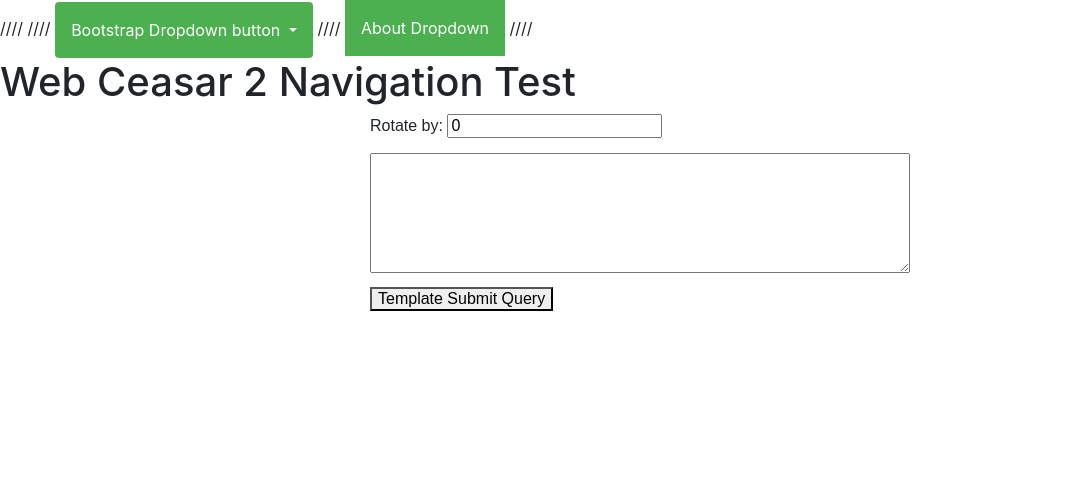
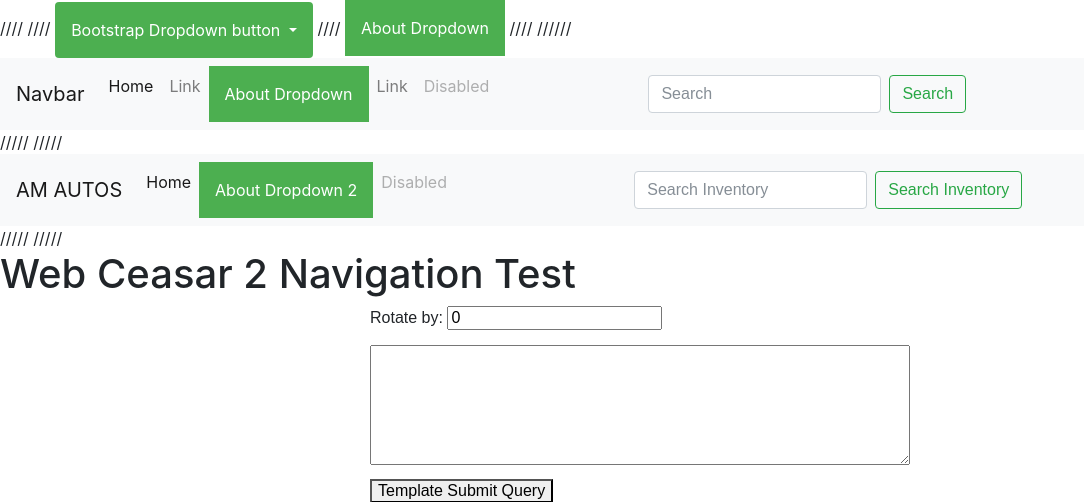
Before and after one commit to sharon-launchcode/web-caesar-2, a Flask app: page / in a window 1280 px wide. Shown: the top 502 px of the page, without its empty margins (0-1084 px from the left). Run offline with Flask 2, Linux system fonts and the light colour scheme; some libraries are stand-ins or nearby versions.

Commit message:
working on navbar

```diff
--- a/static/dropdown.js
+++ b/static/dropdown.js
@@ -36,3 +36,39 @@
         }
       }
     }
+  function testDropdown() {
+      document.getElementById("testDropdownButton").classList.toggle("show");
+  }
+
+  // Close the dropdown if the user clicks outside of it
+  window.onclick = function(event) {
+    if (!event.target.matches('.dropbtn')) {
+
+      var dropdowns = document.getElementsByClassName("dropdown-content");
+      var i;
+      for (i = 0; i < dropdowns.length; i++) {
+        var openDropdown = dropdowns[i];
+        if (openDropdown.classList.contains('show')) {
+          openDropdown.classList.remove('show');
+        }
+      }
+    }
+  }
+  function testDropdown2() {
+    document.getElementById("testDropdownButton2").classList.toggle("show");
+}
+
+// Close the dropdown if the user clicks outside of it
+window.onclick = function(event) {
+  if (!event.target.matches('.dropbtn')) {
+
+    var dropdowns = document.getElementsByClassName("dropdown-content");
+    var i;
+    for (i = 0; i < dropdowns.length; i++) {
+      var openDropdown = dropdowns[i];
+      if (openDropdown.classList.contains('show')) {
+        openDropdown.classList.remove('show');
+      }
+    }
+  }
+}
--- a/templates/base.html
+++ b/templates/base.html
@@ -78,6 +78,90 @@
   </div>
 </div>
 ////
+//////
+<nav class="navbar navbar-expand-lg navbar-light bg-light">
+  <a class="navbar-brand" href="#">Navbar</a>
+  <button class="navbar-toggler" type="button" data-toggle="collapse" data-target="#navbarSupportedContent" aria-controls="navbarSupportedContent" aria-expanded="false" aria-label="Toggle navigation">
+    <span class="navbar-toggler-icon"></span>
+  </button>
+
+  <div class="collapse navbar-collapse" id="navbarSupportedContent">
+    <ul class="navbar-nav mr-auto">
+      <li class="nav-item active">
+        <a class="nav-link" href="#">Home <span class="sr-only">(current)</span></a>
+      </li>
+      <li class="nav-item">
+        <a class="nav-link" href="#">Link</a>
+      </li>
+      <li class="nav-item dropdown">
+
+        <div class="dropdown">
+          <button onclick="testDropdown()" class="dropbtn">About Dropdown</button>
+          <div id="testDropdownButton" class="dropdown-content">
+            <a href="#">Link 1</a>
+            <a href="#">Link 2</a>
+            <a href="#">Link 3</a>
+          </div>
+        </div>
+        <div class="dropdown-menu" aria-labelledby="navbarDropdown">
+          <a class="dropdown-item" href="#">Action</a>
+          <a class="dropdown-item" href="#">Another action</a>
+          <div class="dropdown-divider"></div>
+          <a class="dropdown-item" href="#">Something else here</a>
+        </div>
+      </li>
+      <li class="nav-item">
+        <a class="nav-link" href="#">Link</a>
+      </li>
+      <li class="nav-item">
+        <a class="nav-link disabled" href="#">Disabled</a>
+      </li>
+    </ul>
+    <form class="form-inline my-2 my-lg-0">
+      <input class="form-control mr-sm-2" type="search" placeholder="Search" aria-label="Search">
+      <button class="btn btn-outline-success my-2 my-sm-0" type="submit">Search</button>
+    </form>
+  </div>
+</nav>
+
+/////
+/////
+<nav class="navbar navbar-expand-lg navbar-light bg-light">
+  <a class="navbar-brand" href="/">AM AUTOS</a>
+  <button class="navbar-toggler" type="button" data-toggle="collapse" data-target="#navbarSupportedContent" aria-controls="navbarSupportedContent" aria-expanded="false" aria-label="Toggle navigation">
+    <span class="navbar-toggler-icon"></span>
+  </button>
+
+  <div class="collapse navbar-collapse" id="navbarSupportedContent">
+    <ul class="navbar-nav mr-auto">
+      <li class="nav-item active">
+        <a class="nav-link" href="/">Home <span class="sr-only">(current)</span></a>
+      </li>
+
+      <li class="nav-item dropdown">
+
+        <div class="dropdown">
+          <button onclick="testDropdown2()" class="dropbtn">About Dropdown 2</button>
+          <div id="testDropdownButton2" class="dropdown-content">
+            <a href="#">Contact</a>
+            <a href="#">Carrier Links</a>
+            <a href="#">More</a>
+          </div>
+        </div>
+      </li>
+      <li class="nav-item">
+        <a class="nav-link disabled" href="#">Disabled</a>
+      </li>
+    </ul>
+    <form class="form-inline my-2 my-lg-0">
+      <input class="form-control mr-sm-2" type="search" placeholder="Search Inventory" aria-label="Search Inventory">
+      <button class="btn btn-outline-success my-2 my-sm-0" type="submit">Search Inventory</button>
+    </form>
+  </div>
+</nav>
+
+/////
+/////
     <h1>Web Ceasar 2 Navigation Test</h1>
    <!-- seems similar to WordPress get template_part() -->
     {% block content %}
```
Also changed, not shown: 1 other file.
